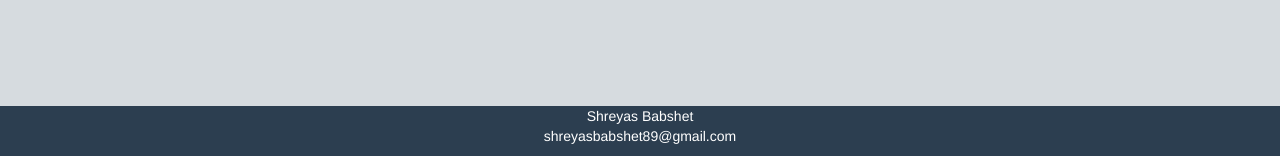
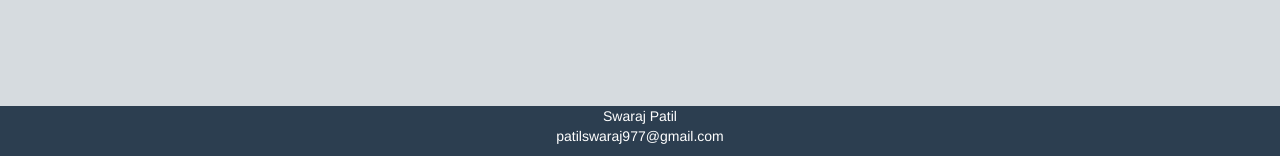
Before and after one commit to swartz007/Bank-Management, a PHP site: page /user.php in a window 1280 px wide. Shown: the part 644-800 px from the top of the page. Run offline with PHP 8.4, Linux system fonts and the light colour scheme.

Commit message:
Quick changes

```diff
--- a/includes/footer.php
+++ b/includes/footer.php
@@ -16,7 +16,7 @@ include 'includes/common.php';
 </head>
 <body>
 <footer class="text-center" style="background-color: #2C3E50  ; color: white;">
-<p>Shreyas Babshet<br> shreyasbabshet89@gmail.com </p>
+<p>Swaraj Patil<br> patilswaraj977@gmail.com </p>
 </footer>
 </body>
 </html>
```
